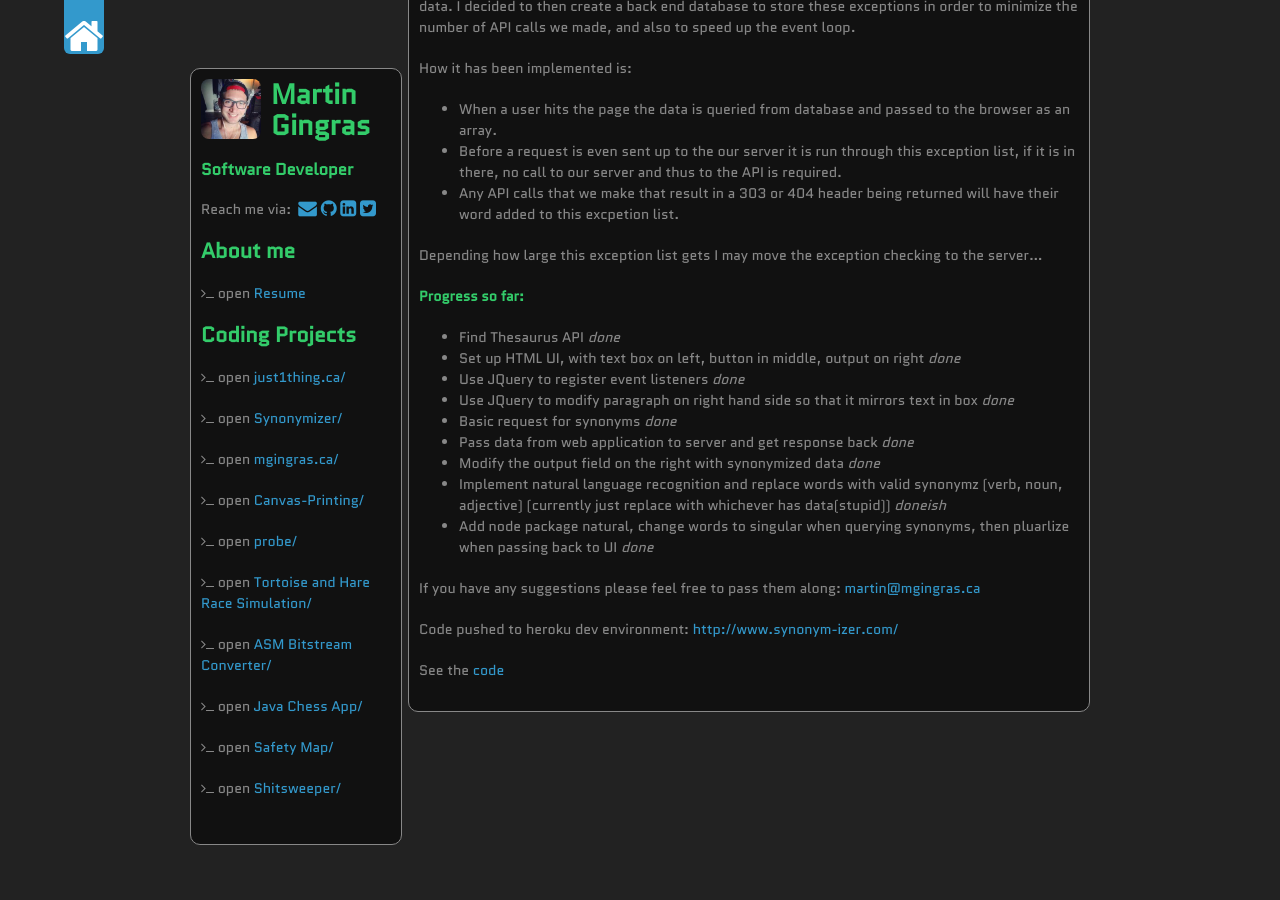
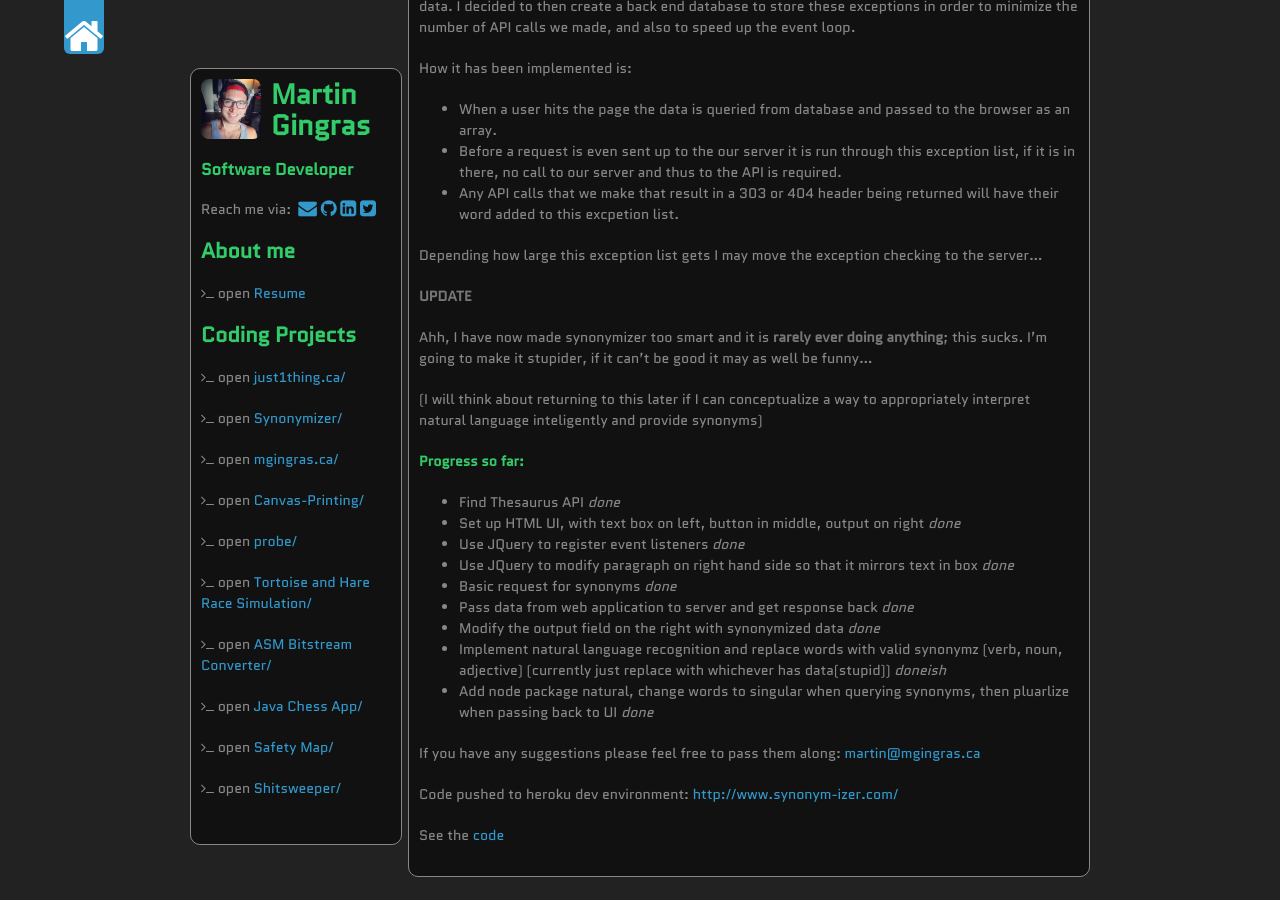
Before and after one commit to mgingras/The-old-mgingras.ca, a Jekyll site: the page built from _posts/2013-05-26-Synonymizer.md, in a window 1280 px wide and 900 px high, scrolled down 1437 px. Built offline with Jekyll 4.4.1, drawn with Linux system fonts in a browser that asks for light colours; some web fonts are replaced; Markdown is read by kramdown in place of the engine named in the settings; comment, search, counter and statistics services are not loaded.

Commit message:
added note about synonymizer

```diff
--- a/_posts/2013-05-26-Synonymizer.md
+++ b/_posts/2013-05-26-Synonymizer.md
@@ -56,6 +56,12 @@ How it has been implemented is:
 
 Depending how large this exception list gets I may move the exception checking to the server...
 
+**UPDATE**
+
+Ahh, I have now made synonymizer too smart and it is **rarely ever doing anything**; this sucks. I'm going to make it stupider, if it can't be good it may as well be funny...
+
+(I will think about returning to this later if I can conceptualize a way to appropriately interpret natural language inteligently and provide synonyms)
+
 ####Progress so far:
 
 - Find Thesaurus API *done*
```
